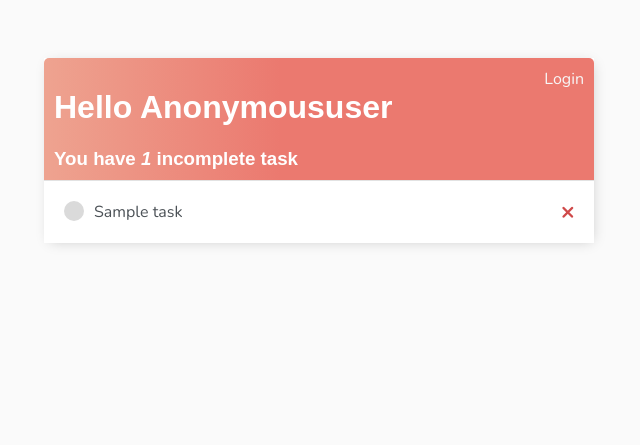
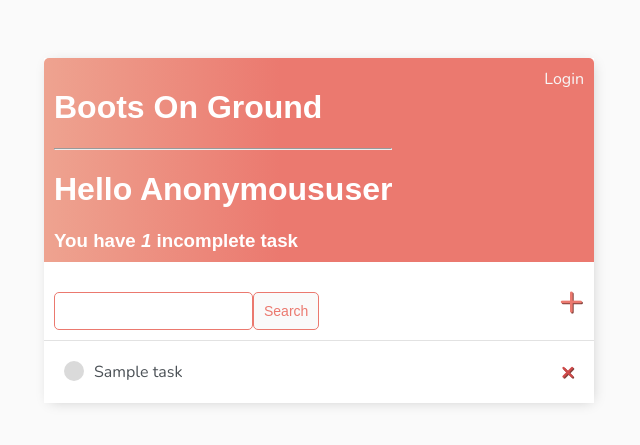
Before and after one commit to ZachCortez/django-todo-list, a Django app: template todo_list/base/templates/base/task_list.html in a window 1280 px wide. Shown: the top 445 px of the page, without its empty margins (321-961 px from the left). Run offline with Django 3.2, Linux system fonts and the light colour scheme; the template is opened without the code that fills it: most values are stand-ins (such as "Sample title", 1, 10 or a date in 2020).

Commit message:
Adding search input and style
Added styling and modified search input. Practicing on making daily commits to Github.

```diff
--- a/todo_list/base/templates/base/main.html
+++ b/todo_list/base/templates/base/main.html
@@ -95,9 +95,50 @@
                 text-decoration: none;
                 font-weight: 900;
                 color: #cf4949;
+                text-shadow: 1px 1px #81413b;
                 font-size: 22px;
                 line-height: 0;
             }
+
+            #search-add-wrapper {
+                display: flex;
+                justify-content: space-between;
+                align-items: center;
+                padding: 10px;
+            }
+
+            #add-link {
+                color: #eb796f;
+                text-decoration: none;
+                font-size: 42px;
+                text-shadow: 1px 1px #81413b;
+            }
+
+            input[type=text],
+            input[type=password],
+            textarea {
+                border: 1px solid #eb796f;
+                border-radius: 5px;
+                padding: 10px;
+                width: 90%;
+            }
+
+            label {
+                padding-top: 10px !important;
+                display: block;
+            }
+
+            .button {
+                border: 1px solid #eb796f;
+                background-color: #fafafa;
+                color: #eb796f;
+                padding: 10px;
+                font-size: 14px;
+                border-radius: 5px;
+                cursor: pointer;
+                text-decoration: none;
+            }
+
 
         </style>
     </head>
--- a/todo_list/base/templates/base/task_form.html
+++ b/todo_list/base/templates/base/task_form.html
@@ -1,7 +1,9 @@
 {% extends 'base/main.html' %}
 {% block content %}
-<h3>Task Form</h3>
-<a href="{% url 'tasks' %}">Go Back</a>
+
+<div class="header-bar">
+    <a href="{% url 'tasks' %}">&#8592; Back</a>
+</div>
 <form method="POST" action="">
     {%csrf_token%}
     {{form.as_p}}
--- a/todo_list/base/templates/base/task_list.html
+++ b/todo_list/base/templates/base/task_list.html
@@ -4,6 +4,8 @@
 
 <div class="header-bar">
     <div>
+        <h1>Boots On Ground</h1>
+        <hr>
         <h1>Hello {{request.user|title}} </h1>
         <h3 style="margin:0">You have <i>{{count}}</i> incomplete task{{ count|pluralize:"s"}}</h3>
     </div>
@@ -15,14 +17,14 @@
 </div>
 
 
-<!-- <hr>
-<h1>Boots On Ground</h1> -->
+<div id="search-add-wrapper">
+    <form method="GET" style="margin-top: 20px;display: flex;">
+        <input type="text" name="search-area" value="{{search_input}}">
+        <input class="button" type="submit" value="Search">
+    </form>
+    <a id="add-link" href="{% url 'task-create' %}">&#x2b;</a>
+</div>
 
-<!-- <a href="{% url 'task-create' %}">Add Task</a> -->
-<!-- <form method="GET">
-    <input type="text" name="search-area" value="{{search_input}}">
-    <input type="submit" value="Search">
-</form> -->
 
 <div class="task-items-wrapper">
     {% for task in tasks %}
```
